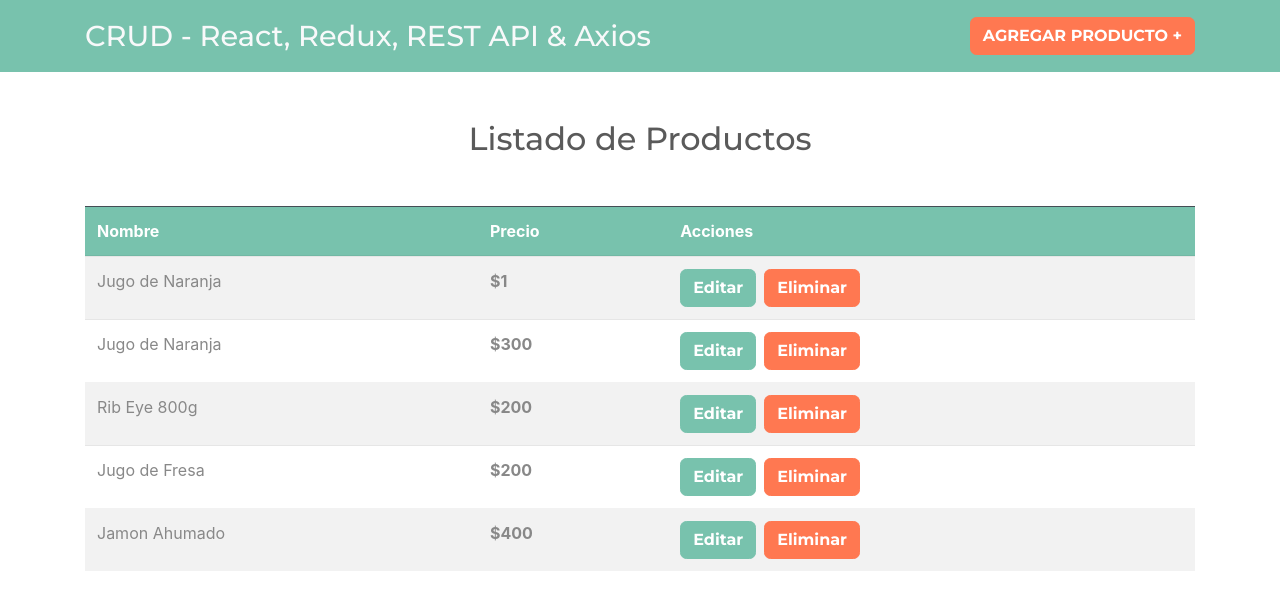
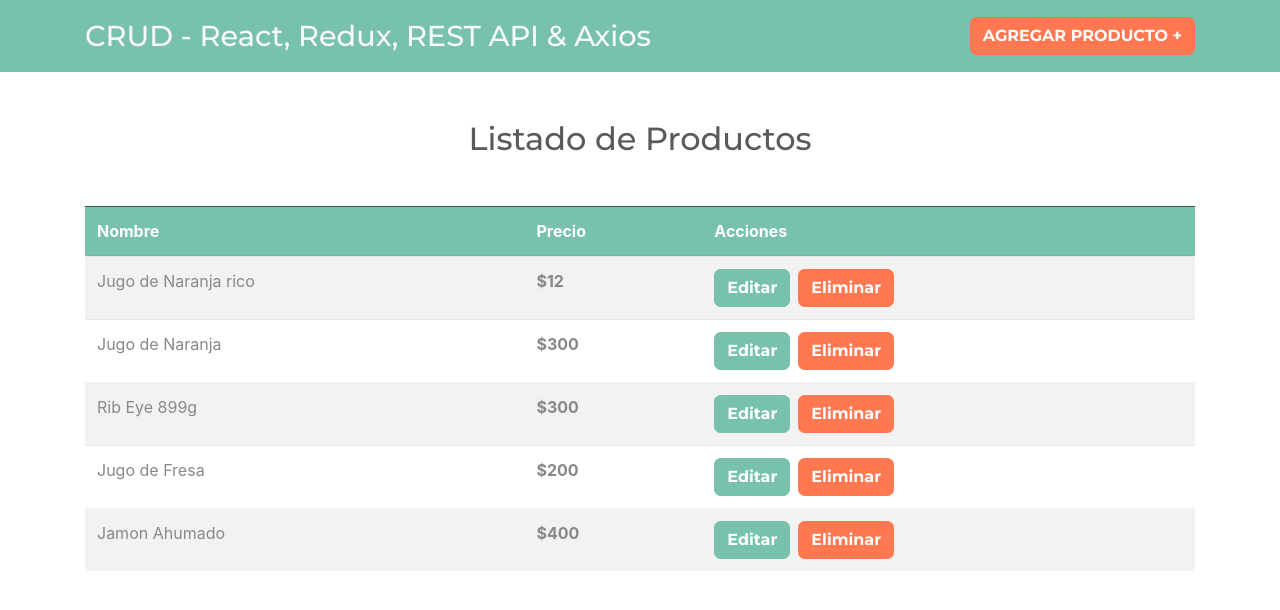
Before and after one commit to pablorn91/crudredux, a React (Vite) app: page / in a window 1280 px wide. Shown: the top 610 px of the page. Built offline with nearby package versions, Linux system fonts and the light colour scheme; data requests are answered from the project's data file.

Commit message:
editar producto

```diff
--- a/db.json
+++ b/db.json
@@ -2,8 +2,8 @@
   "productos": [
     {
       "id": 2,
-      "nombre": "Jugo de Naranja",
-      "precio": "1"
+      "nombre": "Jugo de Naranja rico",
+      "precio": "12"
     },
     {
       "nombre": "Jugo de Naranja",
@@ -11,8 +11,8 @@
       "id": 3
     },
     {
-      "nombre": "Rib Eye 800g",
-      "precio": "200",
+      "nombre": "Rib Eye 899g",
+      "precio": "300",
       "id": 4
     },
     {
--- a/src/actions/productoActions.js
+++ b/src/actions/productoActions.js
@@ -7,7 +7,11 @@ import {
     DESCARGA_PRODUCTOS_ERROR,
     OBTENER_PRODUCTO_ELIMINAR,
     PRODUCTO_ELIMINADO_EXITO,
-    PRODUCTO_ELIMINADO_ERROR
+    PRODUCTO_ELIMINADO_ERROR,
+    OBTENER_PRODUCTO_EDITAR,
+    COMENZAR_EDICION_PRODUCTO,
+    PRODUCTO_EDITADO_EXITO,
+    PRODUCTO_EDITADO_ERROR
 } from '../types'
 
 import clienteAxios from '../config/axios'
@@ -131,3 +135,40 @@ const eliminarProductoError = () => ({
     type: PRODUCTO_ELIMINADO_ERROR,
     payload: true
 })
+
+//Colocar Producto en Edición
+export function obtenerProductoEditarAction(producto) {
+    return dispatch => {
+        dispatch( obtenerProductoEditar(producto))
+    }
+}
+
+const obtenerProductoEditar = producto => ({
+    type: OBTENER_PRODUCTO_EDITAR,
+    payload: producto
+})
+
+//Edita un registro en la api y state
+export function editarProductoAction(producto) {
+    return async dispatch => {
+        dispatch( editarProducto() )
+
+        try {
+           await clienteAxios.put(`/productos/${producto.id}`, producto)
+
+           dispatch( editarProductoExito(producto))
+
+        } catch (error) {
+            console.log(error)
+        }
+    }
+}
+
+const editarProducto = () => ({
+    type: COMENZAR_EDICION_PRODUCTO
+})
+
+const editarProductoExito = producto => ({
+    type: PRODUCTO_EDITADO_EXITO,
+    payload: producto
+})
--- a/src/components/EditarProducto.jsx
+++ b/src/components/EditarProducto.jsx
@@ -1,5 +1,45 @@
+import { useState, useEffect } from "react"
+import { useDispatch, useSelector } from "react-redux"
+import { useNavigate } from "react-router-dom"
+import { editarProductoAction } from '../actions/productoActions'
 
 const EditarProducto = () => {
+
+    const navigate = useNavigate()
+
+    const dispatch = useDispatch()
+
+    //nuevo State de producto
+    const [ producto, setProducto ] = useState({
+        nombre: '',
+        precio: ''
+    })
+
+    //producto a editar
+    const productoEditar = useSelector( state => state.productos.productoEditar)
+
+    //llenar el state automaticamente
+    useEffect(() => {
+        setProducto(productoEditar)
+    }, [productoEditar])
+
+    //Leer los datos del formulario
+    const handleOnChange = e => {
+        setProducto({
+            ...producto,
+            [e.target.name]: e.target.value
+        })
+    }
+
+    const { nombre ,precio } = producto;
+
+    const handleSubmit = e => {
+        e.preventDefault()
+
+        dispatch( editarProductoAction(producto) )
+        navigate('/')
+    }
+
   return (
     <div className='row justify-content-center'>
 
@@ -10,7 +50,9 @@ const EditarProducto = () => {
                     Editar Producto
                 </h2>
 
-                <form>
+                <form
+                    onSubmit={handleSubmit}
+                >
                     <div className='form-group'>
                         <label htmlFor='nombre'>Nombre Producto</label>
                         <input
@@ -18,6 +60,8 @@ const EditarProducto = () => {
                             className='form-control'
                             placeholder='Nombre Producto'
                             name='nombre'
+                            value={nombre}
+                            onChange={handleOnChange}
                         />
                     </div>
 
@@ -28,6 +72,8 @@ const EditarProducto = () => {
                             className='form-control'
                             placeholder='Precio Producto'
                             name='precio'
+                            value={precio}
+                            onChange={handleOnChange}
                         />
                     </div>
 
--- a/src/components/Producto.jsx
+++ b/src/components/Producto.jsx
@@ -1,16 +1,17 @@
-import { Link } from "react-router-dom"
+import { Link, useNavigate } from "react-router-dom"
 import Swal from "sweetalert2"
 
 //Redux
 import { useDispatch } from "react-redux"
 
-import { eliminarProductoAction } from '../actions/productoActions'
+import { eliminarProductoAction, obtenerProductoEditarAction } from '../actions/productoActions'
 
 const Producto = ({producto}) => {
 
     const { nombre, precio, id } = producto
 
     const dispatch = useDispatch()
+    const navigate = useNavigate()
 
     //confirmar si desea eliminarlo
     const confirmarEliminarProducto = id => {
@@ -33,9 +34,12 @@ const Producto = ({producto}) => {
 
         }
       })
+    }
 
-
-
+    //función que redirige de forma programada
+    const redireccionarEdicion = producto => {
+        dispatch(obtenerProductoEditarAction(producto))
+        navigate(`/productos/editar/${producto.id}`)
     }
 
   return (
@@ -45,7 +49,11 @@ const Producto = ({producto}) => {
         <td><span className="font-weight-bold">${precio}</span></td>
 
         <td className="acciones">
-            <Link to={`/productos/editar/${id}`} className='btn btn-primary mr-2'>Editar</Link>
+            <button
+                type="button"
+                className='btn btn-primary mr-2'
+                onClick={ () => redireccionarEdicion(producto)}
+            >Editar</button>
             <button
                 type="button"
                 className="btn btn-danger"
--- a/src/reducers/productosReducer.js
+++ b/src/reducers/productosReducer.js
@@ -7,7 +7,10 @@ import {
     DESCARGA_PRODUCTOS_ERROR,
     OBTENER_PRODUCTO_ELIMINAR,
     PRODUCTO_ELIMINADO_EXITO,
-    PRODUCTO_ELIMINADO_ERROR
+    PRODUCTO_ELIMINADO_ERROR,
+    OBTENER_PRODUCTO_EDITAR,
+    PRODUCTO_EDITADO_EXITO,
+    PRODUCTO_EDITADO_ERROR
 } from '../types'
 
 //Cada reducer tiene su propio state
@@ -16,6 +19,7 @@ const initialState = {
     error: null,
     loading: false,
     productoEliminar: null,
+    productoEditar: null
 }
 
 export default function( state = initialState, action ) {
@@ -38,6 +42,7 @@ export default function( state = initialState, action ) {
         case DESCARGA_PRODUCTOS_ERROR:
         case AGREGAR_PRODUCTO_ERROR:
         case PRODUCTO_ELIMINADO_ERROR:
+        case PRODUCTO_EDITADO_ERROR:
             return {
                 ...state,
                 loading: false,
@@ -63,6 +68,20 @@ export default function( state = initialState, action ) {
                 productos: state.productos.filter( producto => producto.id !== state.productoEliminar),
                 productoEliminar: null
             }
+        case  OBTENER_PRODUCTO_EDITAR:
+            return {
+                ...state,
+                productoEditar: action.payload
+            }
+        case  PRODUCTO_EDITADO_EXITO:
+            return {
+                ...state,
+                productoEditar: null,
+                productos: state.productos.map( producto =>
+                    producto.id === action.payload.id ?
+                    producto = action.payload : producto
+                    )
+            }
 
         default:
         return state;
--- a/src/types/index.js
+++ b/src/types/index.js
@@ -9,3 +9,8 @@ export const DESCARGA_PRODUCTOS_ERROR = 'DESCARGA_PRODUCTOS_ERROR';
 export const OBTENER_PRODUCTO_ELIMINAR = 'OBTENER_PRODUCTO_ELIMINAR';
 export const PRODUCTO_ELIMINADO_EXITO = 'PRODUCTO_ELIMINADO_EXITO';
 export const PRODUCTO_ELIMINADO_ERROR = 'PRODUCTO_ELIMINADO_ERROR';
+
+export const OBTENER_PRODUCTO_EDITAR = 'OBTENER_PRODUCTO_EDITAR';
+export const COMENZAR_EDICION_PRODUCTO = 'COMENZAR_EDICION_PRODUCTO';
+export const PRODUCTO_EDITADO_EXITO = 'PRODUCTO_EDITADO_EXITO';
+export const PRODUCTO_EDITADO_ERROR = 'PRODUCTO_EDITADO_ERROR';
```
